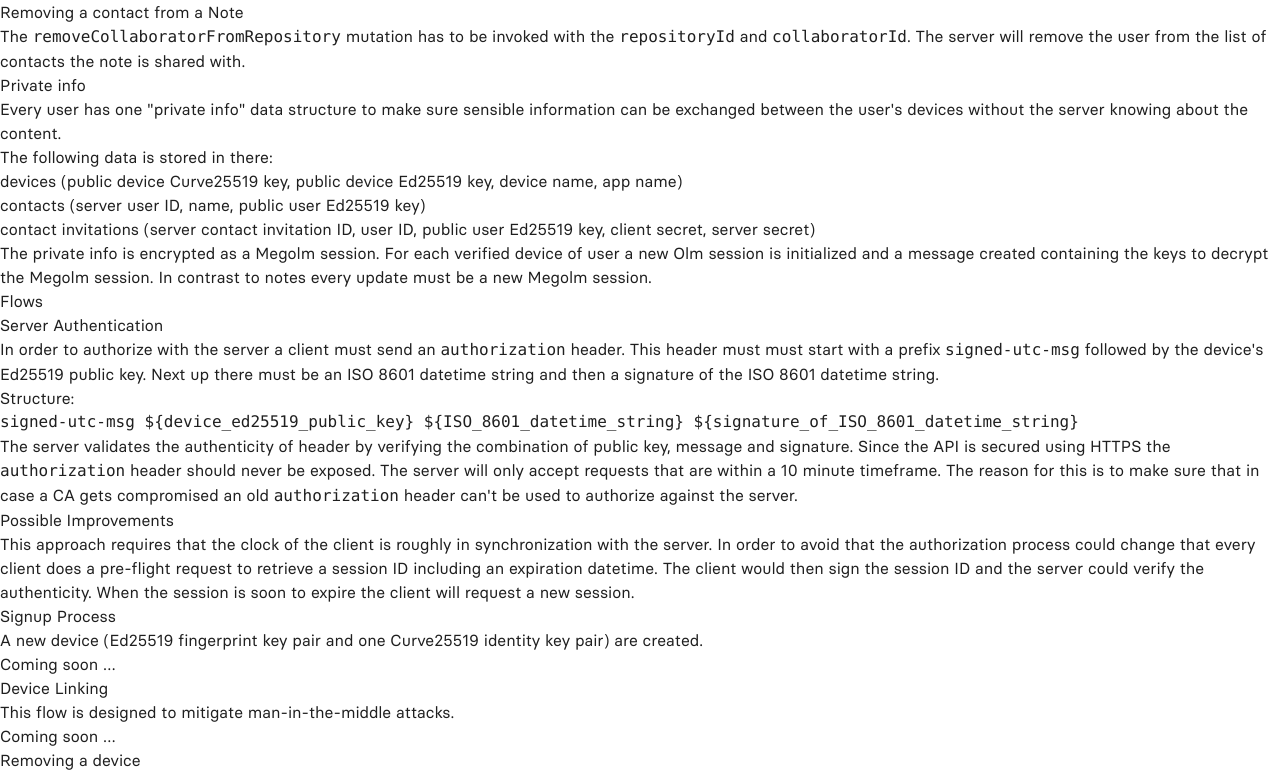
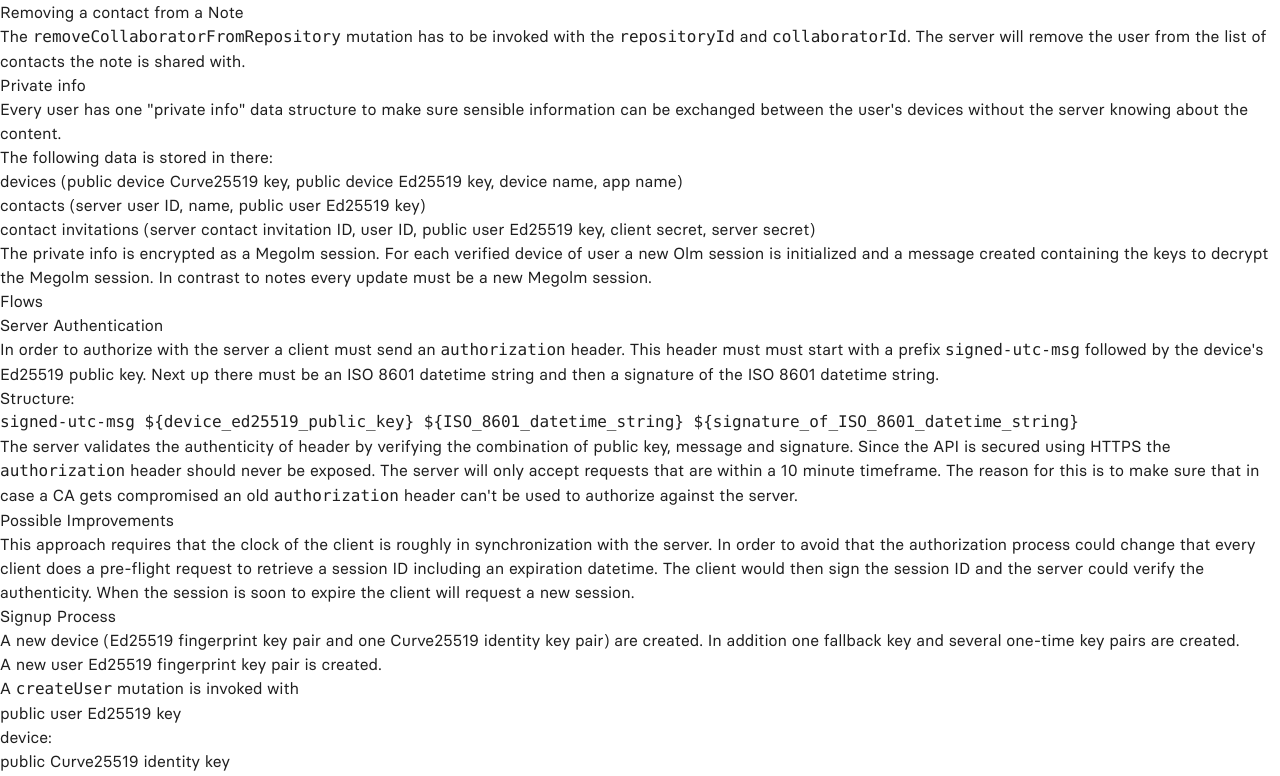
Before and after one commit to serenity-kit/website-legacy, a Next.js app: page /en/notes/technical-documentation in a window 1280 px wide. Shown: the part 2008-2784 px from the top of the page. Built offline with nearby package versions, Linux system fonts and the light colour scheme; what @tailwindcss/typography, urql would draw is missing.

Commit message:
document flows

```diff
--- a/pages/en/notes/technical-documentation.mdx
+++ b/pages/en/notes/technical-documentation.mdx
@@ -185,9 +185,24 @@ The client would then sign the session ID and the server could verify the authen
 
 ### Signup Process
 
-A new device (Ed25519 fingerprint key pair and one Curve25519 identity key pair) are created.
+1. A new device (Ed25519 fingerprint key pair and one Curve25519 identity key pair) are created. In addition one fallback key and several one-time key pairs are created.
+2. A new user Ed25519 fingerprint key pair is created.
+3. A `createUser` mutation is invoked with
 
-Coming soon …
+   - public user Ed25519 key
+   - device:
+     - public Curve25519 identity key
+     - public Ed25519 fingerprint key
+     - public one-time keys
+     - signature (device keys signed with the user's Ed25519 key)
+     - fallbackKey
+     - fallbackKey signature
+
+4. Once the mutation succeeds the private info store is setup and filled with the information of the current device. The private info is encrypted and updated on the server.
+
+#### Possible Improvement
+
+Combine both mutations into one to avoid ending up in a broken state in case the second fails.
 
 ### Device Linking
 
@@ -197,7 +212,7 @@ Coming soon …
 
 ### Removing a device
 
-Coming soon …
+The `deleteDevice` mutation will remove the device from the server. Once that's done device must also be removed from private info and published to the server.
 
 ### Adding and verifying Contacts
 
@@ -205,7 +220,11 @@ Coming soon …
 
 ### Removing a contact
 
-Coming soon …
+The `deleteContact` mutation will remove the contact from the server. This opperation though is only one-sided. Once that's done contact must also be removed from private info and published to the server.
+
+#### Possible Improvement
+
+Remove the contact on both sides and create a contact tombstone for the other user.
 
 ### Updating one-time keys
 
```
